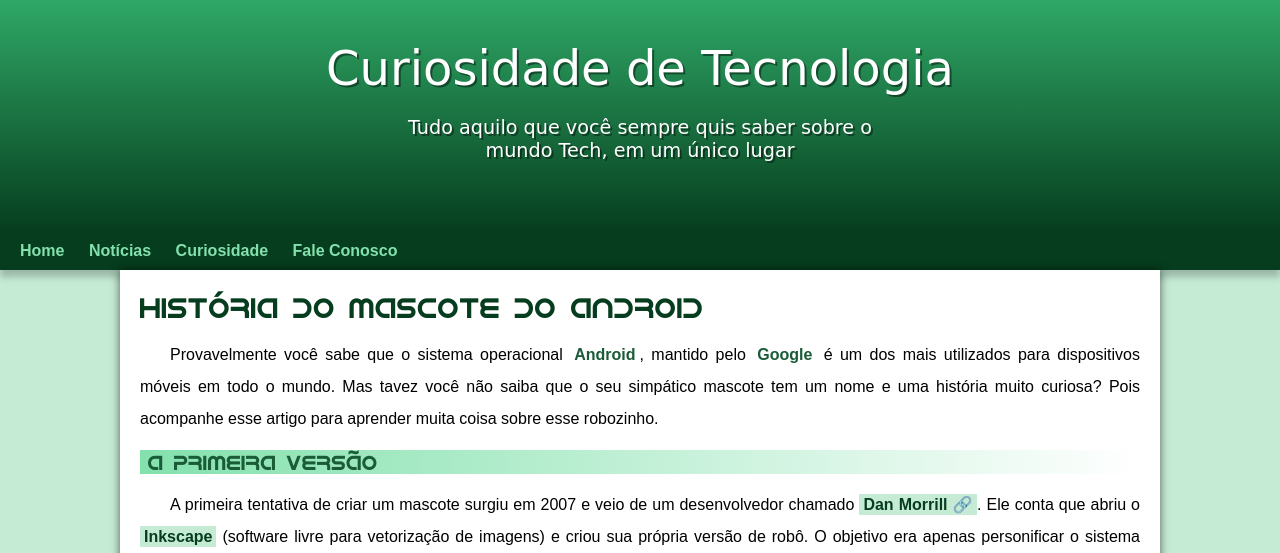
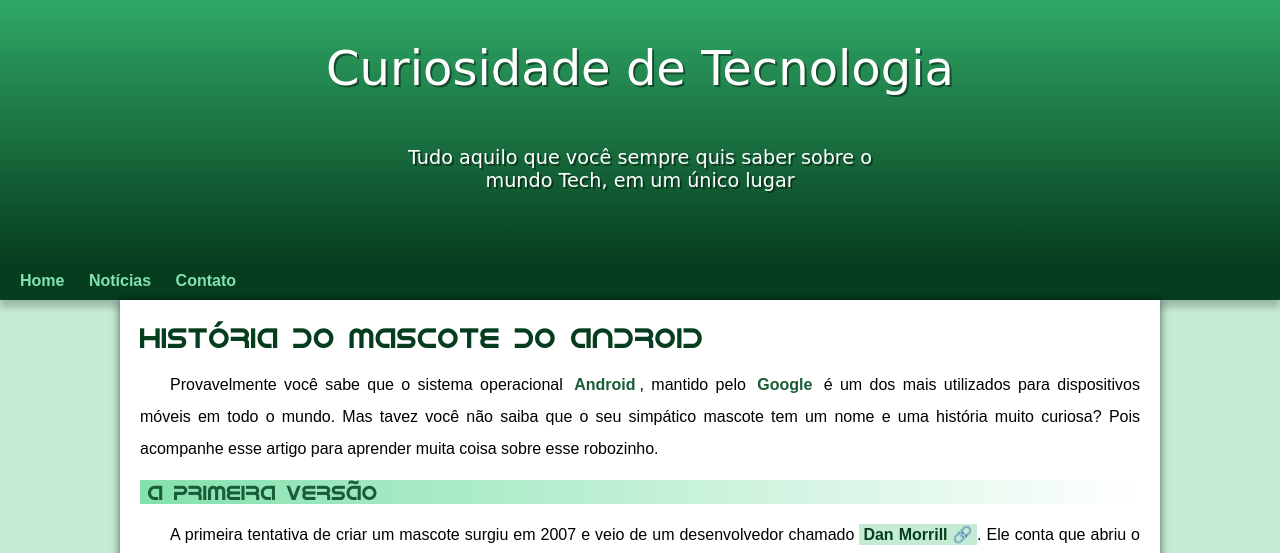
Before and after one commit to Pedroabh/projeto-android, a plain HTML site: page index.html in a window 1280 px wide. Shown: the top 553 px of the page. Drawn offline with Linux system fonts and the light colour scheme; a web font is replaced by a local one.

Commit message:
problema de padding corrido

```diff
--- a/estilo/style.css
+++ b/estilo/style.css
@@ -48,7 +48,7 @@ header > h1 {
     color: white;
     font-family: var(--fonte-destaque);
     font-weight: normal;
-    margin-bottom: 20px;
+    padding-bottom: 50px;
     font-size: 3em;
     text-shadow: 2px 2px 0px rgba(0, 0, 0, 0.438);
 }
--- a/index.html
+++ b/index.html
@@ -15,8 +15,7 @@
     <nav>
         <a href="#">Home</a>
         <a href="#">Notícias</a>
-        <a href="#">Curiosidade</a>
-        <a href="#">Fale Conosco</a>
+        <a href="#">Contato</a>
     </nav>
     <main>
         <article>
```
